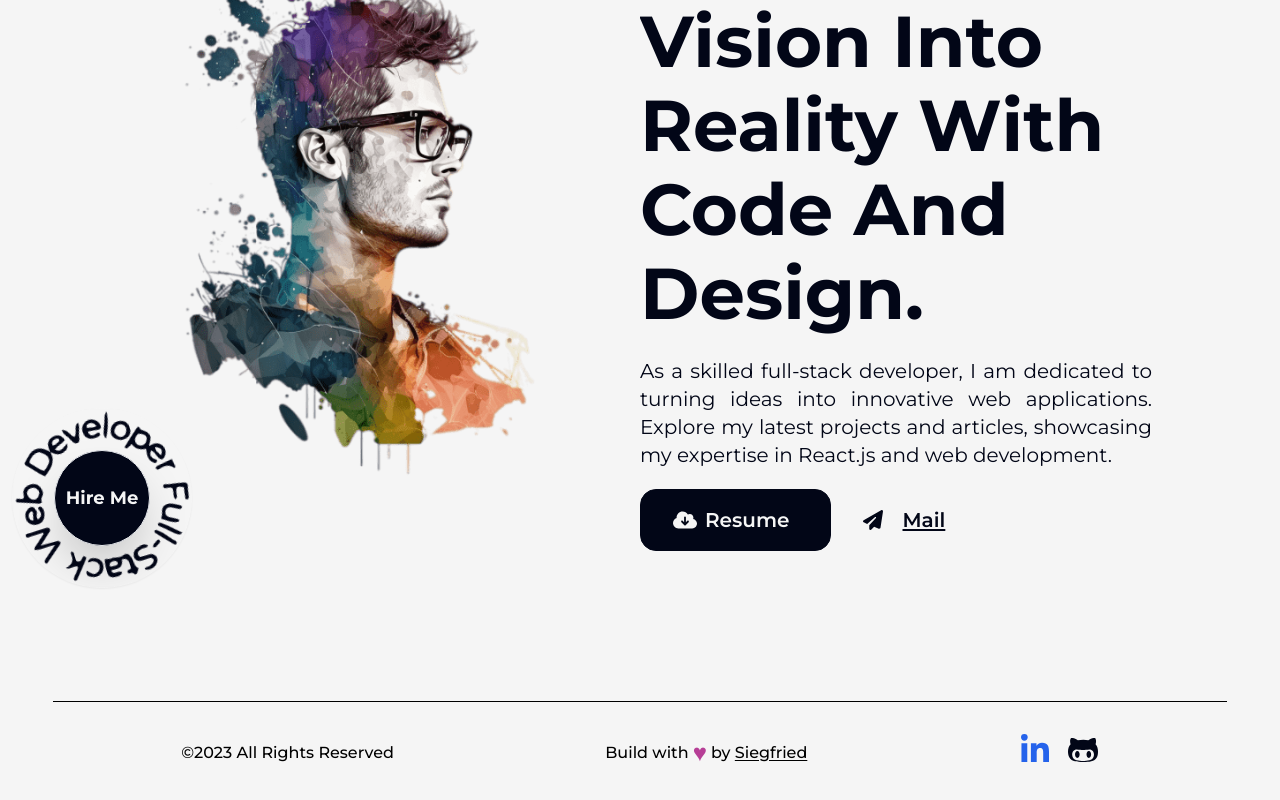
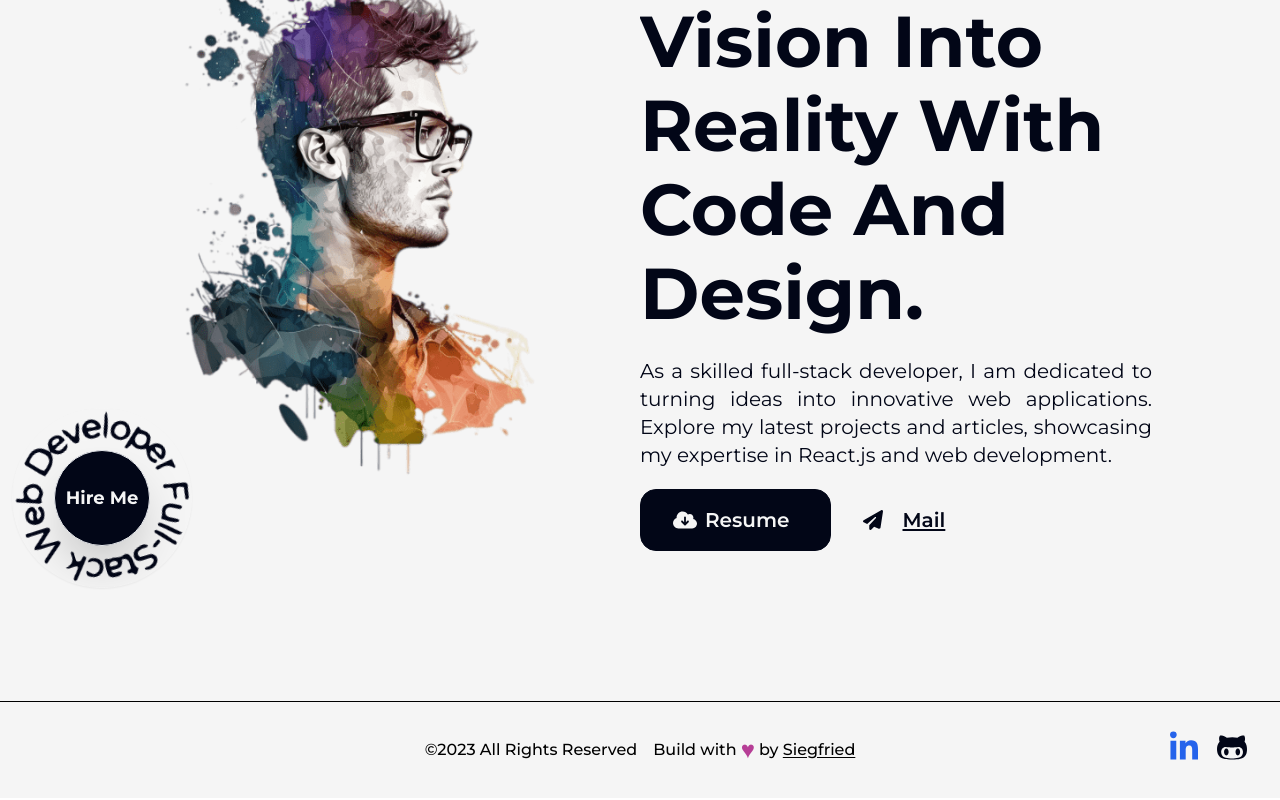
Before and after one commit to SiegfriedBz/portfolio, a Next.js app: page / in a window 1280 px wide. Shown: the part 200-1000 px from the top of the page. Built offline with nearby package versions, Linux system fonts and the light colour scheme.

Commit message:
update Footer

```diff
--- a/src/components/Footer.jsx
+++ b/src/components/Footer.jsx
@@ -2,9 +2,10 @@ import SocialLinks from './SocialLinks'
 
 const Footer = () => {
   return (
-    <footer className='m-auto flex flex-col-reverse items-center justify-between gap-4 border-t-[1px] border-solid border-black px-8 py-8 font-medium dark:border-light sm:w-11/12 sm:flex-row sm:px-12 md:px-24 lg:px-32'>
+    <footer className='relative m-auto flex items-center justify-center border-t-[1px] border-solid border-black px-8 py-8 font-medium dark:border-light sm:px-12 md:px-24 lg:px-32'>
+      <div className='flex flex-col items-center justify-center gap-2 md:flex-row md:gap-4'>
         <span>&copy;{new Date().getFullYear()} All Rights Reserved</span>
-      <div className='flex items-center'>
+        <div className='flex items-center self-start'>
           Build with
           <span className='px-1 text-primary dark:text-primaryDark sm:text-2xl'>
             &hearts;
@@ -18,7 +19,8 @@ const Footer = () => {
             Siegfried
           </a>
         </div>
-      <div className='flex items-center gap-8 sm:gap-4'>
+      </div>
+      <div className='absolute right-4 top-1/2 flex -translate-y-[50%] flex-col items-center gap-2 sm:flex-row sm:gap-4 md:right-8'>
         <SocialLinks />
       </div>
     </footer>
```
Lines whose indentation alone changed are shown as unchanged.
